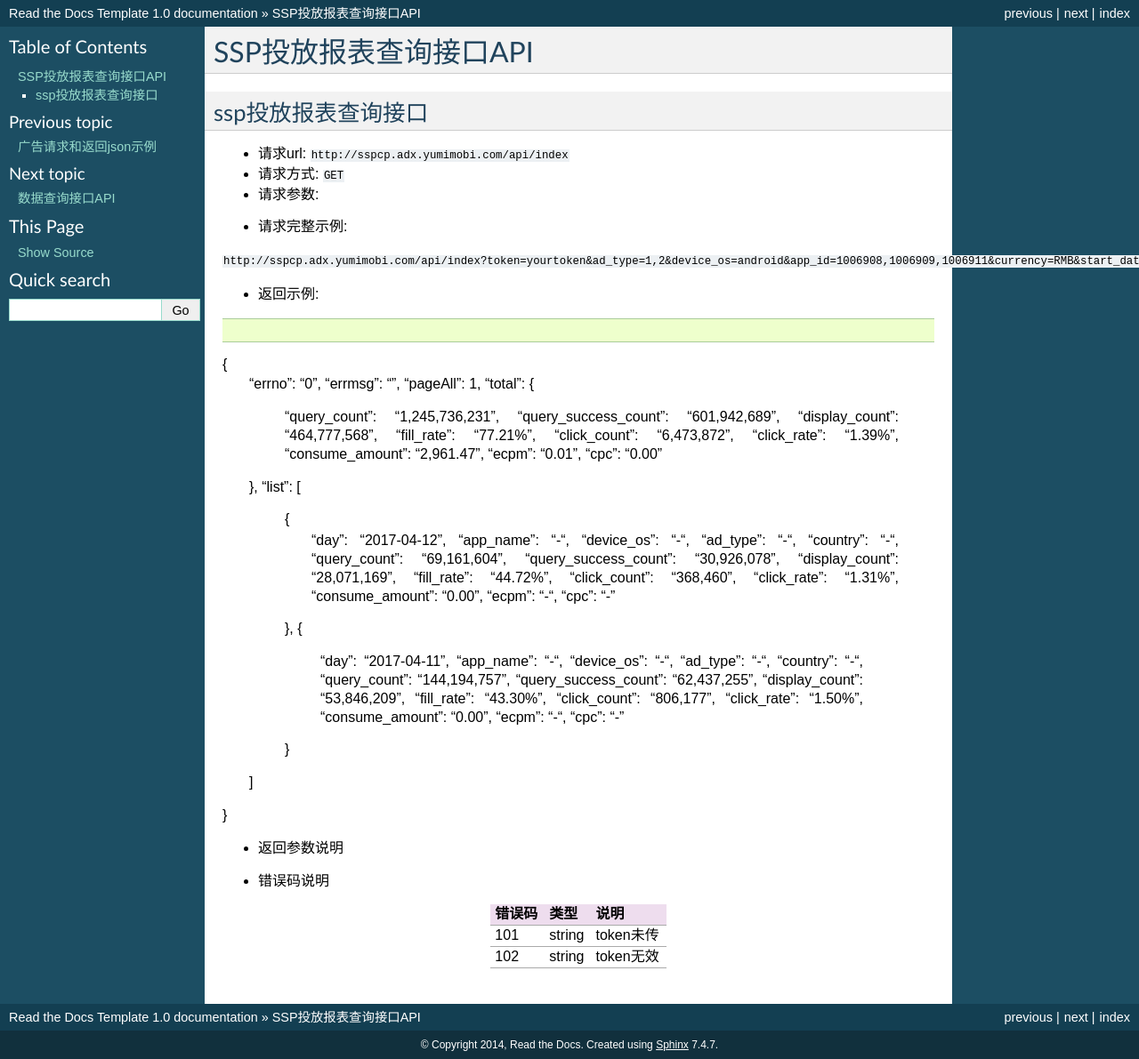
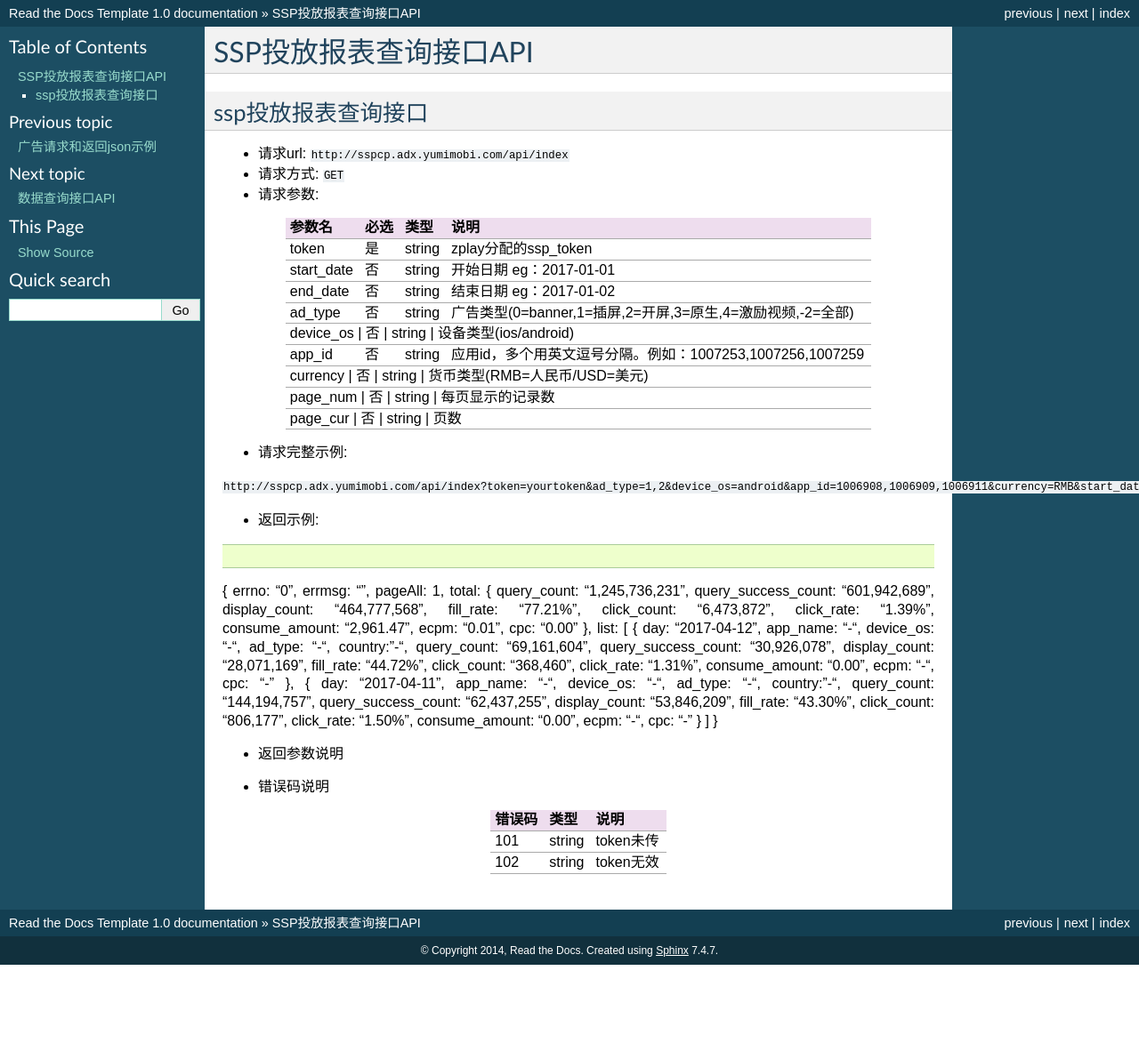
Before and after one commit to yumimobi/adx_ssp_doc, a Sphinx documentation site: the page built from docs/t-api.rst, in a window 1280 px wide. Shown: the whole page at 89% size. Built offline with Sphinx 7.4.7, drawn with Linux system fonts in a browser that asks for light colours; after the commit the page ends 1085 px from its top, so only the background shows below that; part of the change alters nothing that is shown.

```diff
--- a/docs/t-api.rst
+++ b/docs/t-api.rst
@@ -10,27 +10,27 @@ ssp投放报表查询接口
 
 * 请求参数:
 
-+---------------+----------+---------+--------------------------+
-| 参数名        | 必选     | 类型    | 说明                     |
-+===============+==========+=========+==========================+
-| token         | 是       | string  | zplay分配的ssp_token     |
-+---------------+----------+---------+--------------------------+
-| start_date    | 否       | string  | 开始日期 eg：2017-01-01  |
-+---------------+----------+---------+--------------------------+
-| end_date      | 否       | string  | 结束日期 eg：2017-01-02  |
-+---------------+----------+---------+--------------------------+
-| ad_type       | 否       | string  | 广告类型(0=banner,1=插屏,2=开屏,3=原生,4=激励视频,-2=全部)               |
-+---------------+----------+---------+--------------------------+
-| device_os        | 否       | string  | 设备类型(ios/android)                   |
-+---------------+----------+---------+--------------------------+
-| app_id        | 否       | string  | 应用id，多个用英文逗号分隔。例如：1007253,1007256,1007259                  |
-+---------------+----------+---------+--------------------------+
-| currency        | 否       | string  | 货币类型(RMB=人民币/USD=美元)                   |
-+---------------+----------+---------+--------------------------+
-| page_num        | 否       | string  | 每页显示的记录数                   |
-+---------------+----------+---------+--------------------------+
-| page_cur        | 否       | string  | 页数                   |
-+---------------+----------+---------+--------------------------+
++---------------+----------+---------+-------------------------------------------------------------------+
+| 参数名        | 必选     | 类型    | 说明                                                              |
++===============+==========+=========+===================================================================+
+| token         | 是       | string  | zplay分配的ssp_token                                              |
++---------------+----------+---------+-------------------------------------------------------------------+
+| start_date    | 否       | string  | 开始日期 eg：2017-01-01                                           |
++---------------+----------+---------+-------------------------------------------------------------------+
+| end_date      | 否       | string  | 结束日期 eg：2017-01-02                                           |
++---------------+----------+---------+-------------------------------------------------------------------+
+| ad_type       | 否       | string  | 广告类型(0=banner,1=插屏,2=开屏,3=原生,4=激励视频,-2=全部)        |
++---------------+----------+---------+-------------------------------------------------------------------+
+| device_os        | 否       | string  | 设备类型(ios/android)                                          |
++---------------+----------+---------+-------------------------------------------------------------------+
+| app_id        | 否       | string  | 应用id，多个用英文逗号分隔。例如：1007253,1007256,1007259         |
++---------------+----------+---------+-------------------------------------------------------------------+
+| currency        | 否       | string  | 货币类型(RMB=人民币/USD=美元)                                   |
++---------------+----------+---------+-------------------------------------------------------------------+
+| page_num        | 否       | string  | 每页显示的记录数                                                |
++---------------+----------+---------+-------------------------------------------------------------------+
+| page_cur        | 否       | string  | 页数                                                            |
++---------------+----------+---------+-------------------------------------------------------------------+
 
 * 请求完整示例:
 ``http://sspcp.adx.yumimobi.com/api/index?token=yourtoken&ad_type=1,2&device_os=android&app_id=1006908,1006909,1006911&currency=RMB&start_date=2017-04-05&end_date=2017-04-12&page_num=10&page_cur=2``
@@ -39,55 +39,56 @@ ssp投放报表查询接口
 * 返回示例:
 
 .. sourcecode:: js
+
 {
-  "errno": "0",
-  "errmsg": "",
-  "pageAll": 1,
-  "total": {
-    "query_count": "1,245,736,231",
-    "query_success_count": "601,942,689",
-    "display_count": "464,777,568",
-    "fill_rate": "77.21%",
-    "click_count": "6,473,872",
-    "click_rate": "1.39%",
-    "consume_amount": "2,961.47",
-    "ecpm": "0.01",
-    "cpc": "0.00"
-  },
-  "list": [
-    {
-      "day": "2017-04-12",
-      "app_name": "-",
-      "device_os": "-",
-      "ad_type": "-",
-      "country": "-",
-      "query_count": "69,161,604",
-      "query_success_count": "30,926,078",
-      "display_count": "28,071,169",
-      "fill_rate": "44.72%",
-      "click_count": "368,460",
-      "click_rate": "1.31%",
-      "consume_amount": "0.00",
-      "ecpm": "-",
-      "cpc": "-"
-    },
-    {
-      "day": "2017-04-11",
-      "app_name": "-",
-      "device_os": "-",
-      "ad_type": "-",
-      "country": "-",
-      "query_count": "144,194,757",
-      "query_success_count": "62,437,255",
-      "display_count": "53,846,209",
-      "fill_rate": "43.30%",
-      "click_count": "806,177",
-      "click_rate": "1.50%",
-      "consume_amount": "0.00",
-      "ecpm": "-",
-      "cpc": "-"
-    }
-  ]
+errno: "0",
+errmsg: "",
+pageAll: 1,
+total: {
+query_count: "1,245,736,231",
+query_success_count: "601,942,689",
+display_count: "464,777,568",
+fill_rate: "77.21%",
+click_count: "6,473,872",
+click_rate: "1.39%",
+consume_amount: "2,961.47",
+ecpm: "0.01",
+cpc: "0.00"
+},
+list: [
+{
+day: "2017-04-12",
+app_name: "-",
+device_os: "-",
+ad_type: "-",
+country:"-",
+query_count: "69,161,604",
+query_success_count: "30,926,078",
+display_count: "28,071,169",
+fill_rate: "44.72%",
+click_count: "368,460",
+click_rate: "1.31%",
+consume_amount: "0.00",
+ecpm: "-",
+cpc: "-"
+},
+{
+day: "2017-04-11",
+app_name: "-",
+device_os: "-",
+ad_type: "-",
+country:"-",
+query_count: "144,194,757",
+query_success_count: "62,437,255",
+display_count: "53,846,209",
+fill_rate: "43.30%",
+click_count: "806,177",
+click_rate: "1.50%",
+consume_amount: "0.00",
+ecpm: "-",
+cpc: "-"
+}
+]
 }
 
 
```
